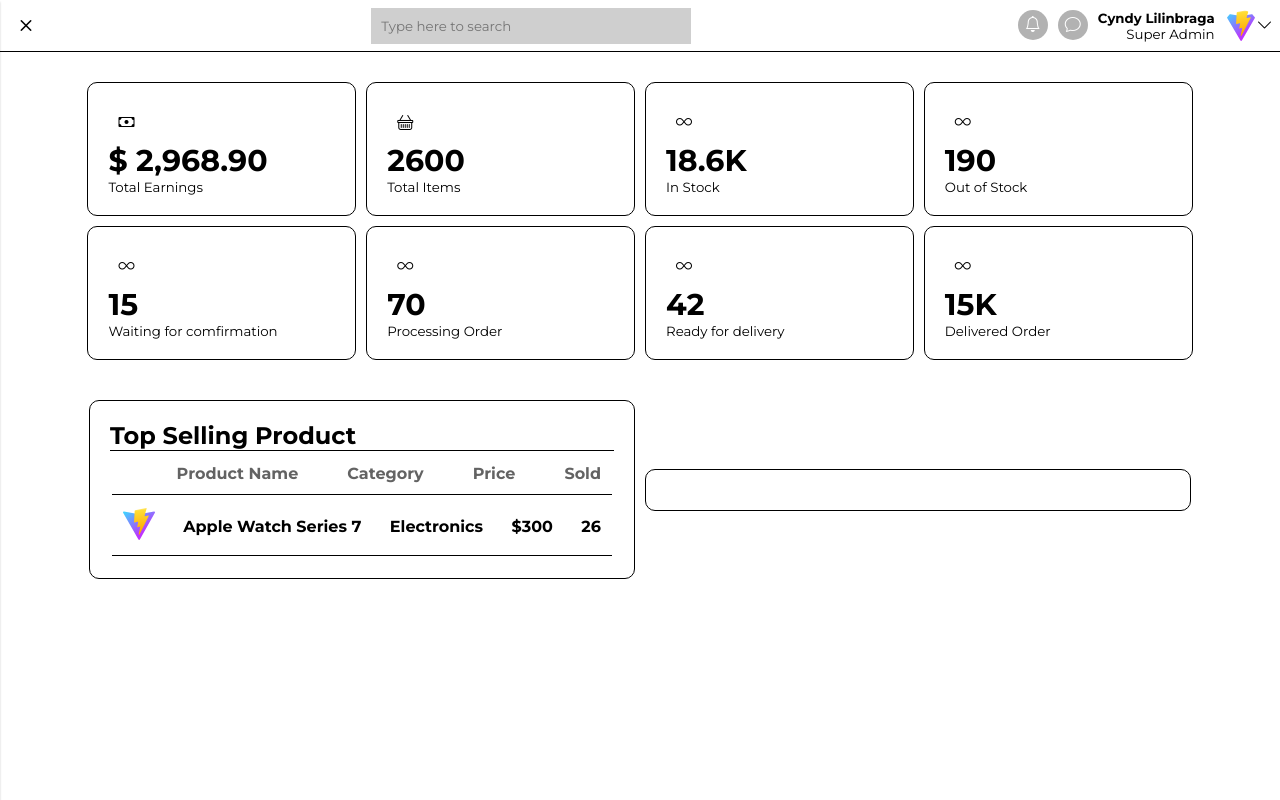
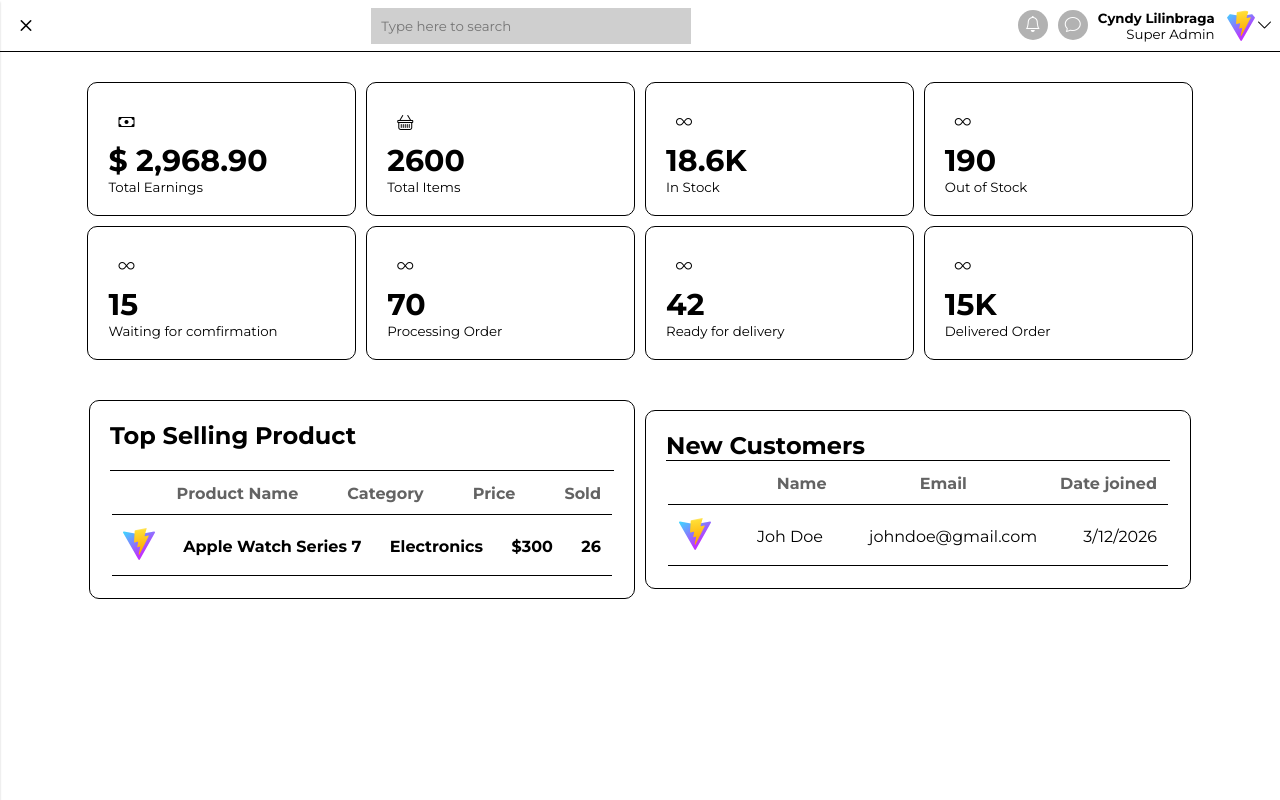
Before and after one commit to makinde-ayooluwa/shopmmerce, a React (Vite) app: page /admin in a window 1280 px wide. Built offline with nearby package versions, Linux system fonts and the light colour scheme.

Commit message:
Shopmmerce Commit

```diff
--- a/src/pages/admin/Dashboard.jsx
+++ b/src/pages/admin/Dashboard.jsx
@@ -1,4 +1,4 @@
-import { useContext } from "react";
+import { useContext, useRef } from "react";
 import { Mode } from "../../theme/Mode";
 import { Colors } from "../../constants/Colors";
 
@@ -119,8 +119,14 @@ export default function Dashboard() {
           {/* Top selling products */}
           <div style={{ ...statStyle, width: "40%" }}>
             <div>
-              <h2>Top Selling Product</h2>
-              <table style={{ borderTop: "1px solid #000", width: "100%", alignItems:"center" }}>
+              <h2 style={{ paddingBottom: 20 }}>Top Selling Product</h2>
+              <table
+                style={{
+                  borderTop: "1px solid #000",
+                  width: "100%",
+                  alignItems: "center",
+                }}
+              >
                 <thead>
                   <tr style={{ ...tableStyle, color: "#636363" }}>
                     <th>&nbsp;</th>
@@ -131,7 +137,7 @@ export default function Dashboard() {
                   </tr>
                 </thead>
                 <tbody>
-                  <tr style={{ ...tableStyle , fontWeight:"bolder"}}>
+                  <tr style={{ ...tableStyle, fontWeight: "bolder" }}>
                     <td>
                       <img src="/vite.svg" alt="" />
                     </td>
@@ -145,7 +151,39 @@ export default function Dashboard() {
             </div>
           </div>
           {/* Top Rated items */}
-          <div style={{ ...statStyle, width: "40%" }}></div>
+          <div style={{ ...statStyle, width: "40%" }}>
+            <div>
+              <h2>New Customers</h2>
+              <table
+                style={{
+                  borderTop: "1px solid #000",
+                  width: "100%",
+                  alignItems: "center",
+                }}
+              >
+                <thead>
+                  <tr style={{ ...tableStyle, color: "#636363" }}>
+                    <th>&nbsp;</th>
+                    <th>Name</th>
+                    <th>Email</th>
+                    <th>Date joined</th>
+                  </tr>
+                </thead>
+                <tbody>
+                  <tr style={{ ...tableStyle }}>
+                    <td>
+                      <img src="/vite.svg" alt="" />
+                    </td>
+                    <td>Joh Doe</td>
+                    <td>johndoe@gmail.com</td>
+                    <td>
+                      {new Date().toLocaleDateString()}
+                    </td>
+                  </tr>
+                </tbody>
+              </table>
+            </div>
+          </div>
         </div>
       </div>
     </>
```
